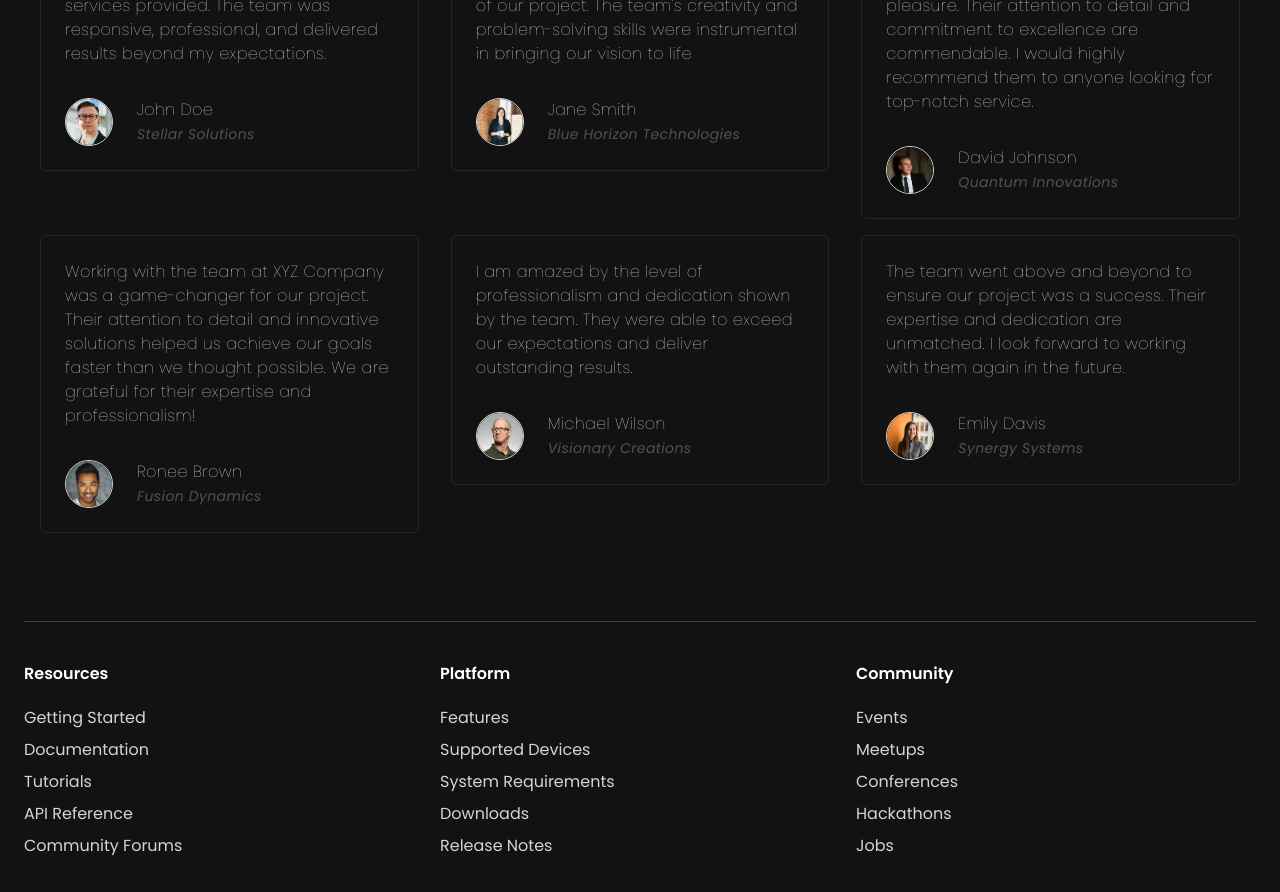
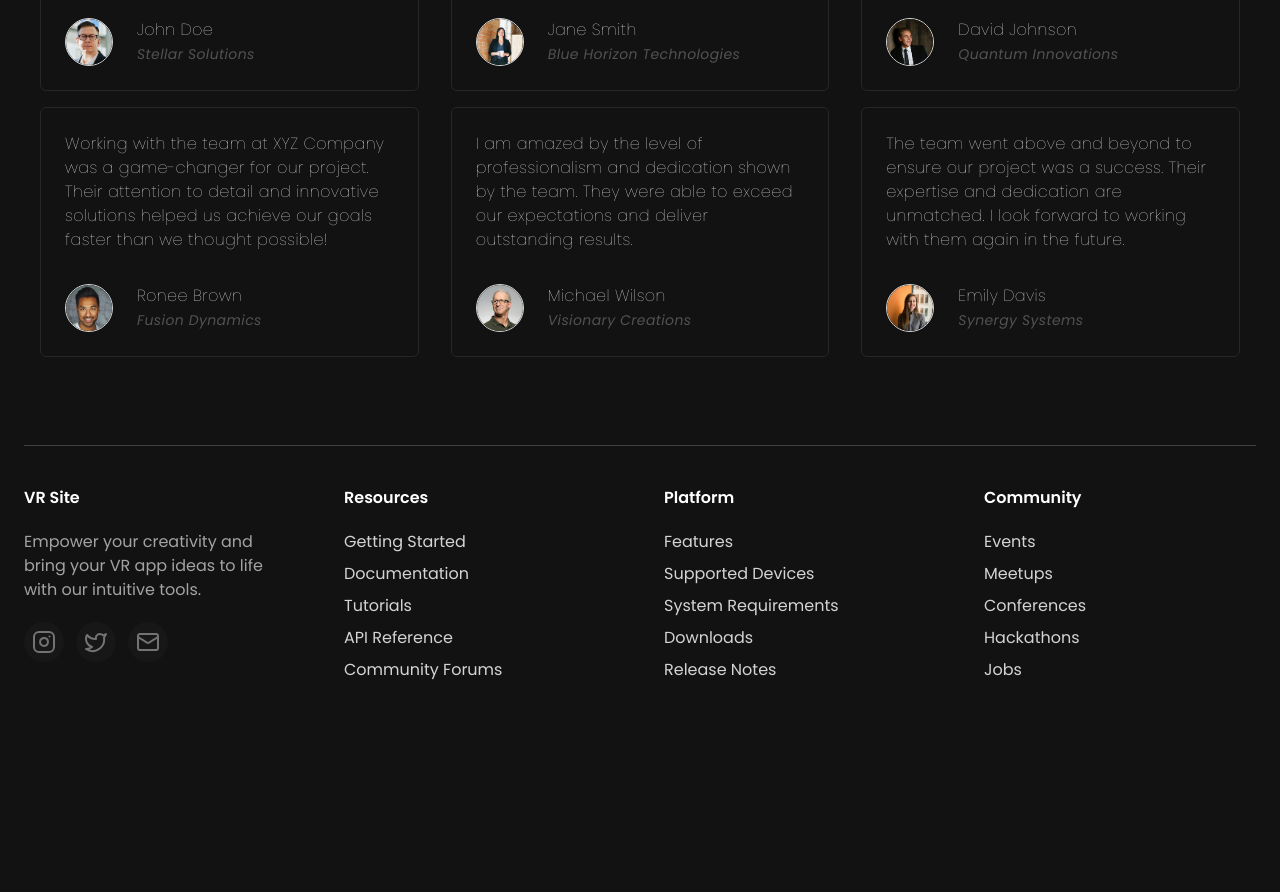
Before and after one commit to roziannn/vr-site, a React (Vite) app: page / in a window 1280 px wide. Shown: the part 3480-4372 px from the top of the page. After the commit the page ends 4202 px from the top, so only its background shows below. Built offline with nearby package versions, Linux system fonts and the light colour scheme; a web font is replaced by a local one.

Commit message:
update smooth scroll

```diff
--- a/src/App.jsx
+++ b/src/App.jsx
@@ -10,8 +10,8 @@ import Footer from "./components/Footer";
 const App = () => {
   return (
     <>
-      <Navbar />
-      <div className="max-w-7xl mx-auto pt-20 px-6">
+      <div className="max-w-7xl mx-auto px-6">
+        <Navbar />
         <Hero />
         <Feature />
         <Workflow />
--- a/src/components/Feature.jsx
+++ b/src/components/Feature.jsx
@@ -3,7 +3,7 @@ import { features } from "../constants";
 
 export default function Feature() {
   return (
-    <div className="relative mt-20 border-b border-neutral-800 min-h-[800px]">
+    <div className="relative mt-20 border-b border-neutral-800 min-h-[800px]" id="features">
       <div className="text-center">
         <span className="bg-neutral-900 text-orange-500 rounded-full h-6 text-sm font-medium px-2 py-1 uppercase">feature</span>
         <h2 className="text-3xl sm:text-5xl lg:text-6xl mt-10 lg:mt-20 tracking-wide">
--- a/src/components/Footer.jsx
+++ b/src/components/Footer.jsx
@@ -1,10 +1,16 @@
 import React from "react";
 import { resourcesLinks, platformLinks, communityLinks } from "../constants";
+import SocialIcon from "./SocialIcon";
 
 export default function Footer() {
   return (
     <footer className="mt-20 border-t py-10 border-neutral-700">
-      <div className="grid grid-cols-2 lg:grid-cols-3 gap-4">
+      <div className="grid grid-cols-2 lg:grid-cols-4 gap-12">
+        <div>
+          <h3 className="text-md font-semibold mb-5">VR Site</h3>
+          <p className="font-normal text-neutral-400">Empower your creativity and bring your VR app ideas to life with our intuitive tools.</p>
+          <SocialIcon />
+        </div>
         <div>
           <h3 className="text-md font-semibold mb-5">Resources</h3>
           <ul className="space-y-2">
--- a/src/components/Hero.jsx
+++ b/src/components/Hero.jsx
@@ -4,7 +4,7 @@ import videoB from "../assets/video2.mp4";
 
 export default function Hero() {
   return (
-    <div className="flex flex-col items-center mt-6 lg:mt-20">
+    <div className="flex flex-col items-center mt-10 lg:mt-20" id="hero">
       <h1 className="text-4xl sm:text-6xl lg:text-7xl text-center tracking-wide">
         VirtualR build tools
         <span className="bg-gradient-to-r from-orange-500 to-red-800 text-transparent bg-clip-text"> for developers</span>
--- a/src/components/Navbar.jsx
+++ b/src/components/Navbar.jsx
@@ -12,18 +12,34 @@ const Navbar = () => {
     setMobileDrawerOpen(!mobileDrawerOpen);
   };
 
+  const handleScroll = (e, href) => {
+    e.preventDefault();
+    const target = document.querySelector(href);
+    if (target) {
+      const offsetTop = target.offsetTop - 100;
+      window.scrollTo({
+        top: offsetTop,
+        behavior: "smooth",
+      });
+    }
+  };
+
   return (
     <nav className="sticky top-0 z-50 py-3 backdrop-blur-lg border-b border-neutral-700/80">
       <div className="container px-4 mx-auto relative text-sm">
         <div className="flex justify-between items-center">
           <div className="flex items-center flex-shrink-0">
             <img className="h-10 w-10 mr-2" src={logo} alt="web logo" />
-            <span className="text-xl tracking-tight">VR site</span>
+            <span className="text-xl tracking-tight cursor-pointer" onClick={(e) => handleScroll(e, "#hero")}>
+              VR site
+            </span>
           </div>
           <ul className="hidden lg:flex ml-14 space-x-12">
             {navItems.map((item, index) => (
               <li key={index}>
-                <a href={item.href}>{item.label}</a>
+                <a href={item.href} onClick={(e) => handleScroll(e, item.href)}>
+                  {item.label}
+                </a>
               </li>
             ))}
           </ul>
--- a/src/components/Price.jsx
+++ b/src/components/Price.jsx
@@ -4,7 +4,7 @@ import { pricingOptions } from "../constants";
 
 const Price = () => {
   return (
-    <div className="mt-20">
+    <div className="mt-20" id="pricing">
       <h2 className="text-3xl sm:text-5xl lg:text-6xl text-center my-8 tracking-wide">Pricing</h2>
       <div className="flex flex-wrap">
         {pricingOptions.map((option, index) => (
--- /dev/null
+++ b/src/components/SocialIcon.jsx
@@ -0,0 +1,23 @@
+import React from "react";
+
+import { Instagram } from "lucide-react";
+import { Twitter } from "lucide-react";
+import { Mail } from "lucide-react";
+
+const SocialIcon = () => {
+  return (
+    <div className="flex gap-3 mt-5">
+      <div className="text-neutral-500 hover:text-orange-500 bg-neutral-900 h-10 w-10 p-2 justify-center cursor-pointer items-center rounded-full">
+        <Instagram />
+      </div>
+      <div className="text-neutral-500 hover:text-orange-500 bg-neutral-900 h-10 w-10 p-2 justify-center cursor-pointer items-center rounded-full">
+        <Twitter />
+      </div>
+      <div className="text-neutral-500 hover:text-orange-500  bg-neutral-900 h-10 w-10 p-2 justify-center cursor-pointer items-center rounded-full">
+        <Mail />
+      </div>
+    </div>
+  );
+};
+
+export default SocialIcon;
--- a/src/components/Testimonial.jsx
+++ b/src/components/Testimonial.jsx
@@ -3,12 +3,12 @@ import { testimonials } from "../constants";
 
 export default function Testimonial() {
   return (
-    <div className="mt-20 tracking-wide">
+    <div className="mt-20 tracking-wide" id="testimonials">
       <h2 className="text-3xl sm:text-5xl lg:text-6xl text-center my-10 lg:my-20">What people are saying</h2>
       <div className="flex flex-wrap justify-center">
         {testimonials.map((testimonial, index) => (
           <div key={index} className="w-full sm:w-1/2 lg:w-1/3 px-4 py-2">
-            <div className="bg-neutral rounded-md p-6 text-md border border-neutral-800 font-thin">
+            <div className="bg-neutral rounded-md p-6 text-md border border-neutral-800 hover:border-orange-200 transition duration-500 font-thin">
               <p>{testimonial.text}</p>
               <div className="flex mt-8 items-start">
                 <img className="w-12 h-12 mr-6 rounded-full border border-neutral-300" src={testimonial.image} alt={testimonial.user} />
--- a/src/components/Workflow.jsx
+++ b/src/components/Workflow.jsx
@@ -5,7 +5,7 @@ import { checklistItems } from "../constants";
 
 export default function Workflow() {
   return (
-    <div className="mt-20">
+    <div className="mt-20" id="workflow">
       <h2 className="text-3xl sm:text-5xl lg:text-6xl text-center mt-6 tracking-wide">
         Accelerate your <span className="bg-gradient-to-r from-orange-500 to-orange-800 text-transparent bg-clip-text">coding workflow.</span>
       </h2>
--- a/src/constants/index.jsx
+++ b/src/constants/index.jsx
@@ -13,10 +13,10 @@ import user5 from "../assets/profile-pictures/user5.jpg";
 import user6 from "../assets/profile-pictures/user6.jpg";
 
 export const navItems = [
-  { label: "Features", href: "#" },
-  { label: "Workflow", href: "#" },
-  { label: "Pricing", href: "#" },
-  { label: "Testimonials", href: "#" },
+  { label: "Features", href: "#features" },
+  { label: "Workflow", href: "#workflow" },
+  { label: "Pricing", href: "#pricing" },
+  { label: "Testimonials", href: "#testimonials" },
 ];
 
 export const testimonials = [
@@ -36,13 +36,13 @@ export const testimonials = [
     user: "David Johnson",
     company: "Quantum Innovations",
     image: user3,
-    text: "Working with this company was a pleasure. Their attention to detail and commitment to excellence are commendable. I would highly recommend them to anyone looking for top-notch service.",
+    text: "Working with this company was a pleasure. Their attention to detail and commitment to excellence are commendable.",
   },
   {
     user: "Ronee Brown",
     company: "Fusion Dynamics",
     image: user4,
-    text: "Working with the team at XYZ Company was a game-changer for our project. Their attention to detail and innovative solutions helped us achieve our goals faster than we thought possible. We are grateful for their expertise and professionalism!",
+    text: "Working with the team at XYZ Company was a game-changer for our project. Their attention to detail and innovative solutions helped us achieve our goals faster than we thought possible!",
   },
   {
     user: "Michael Wilson",
```
